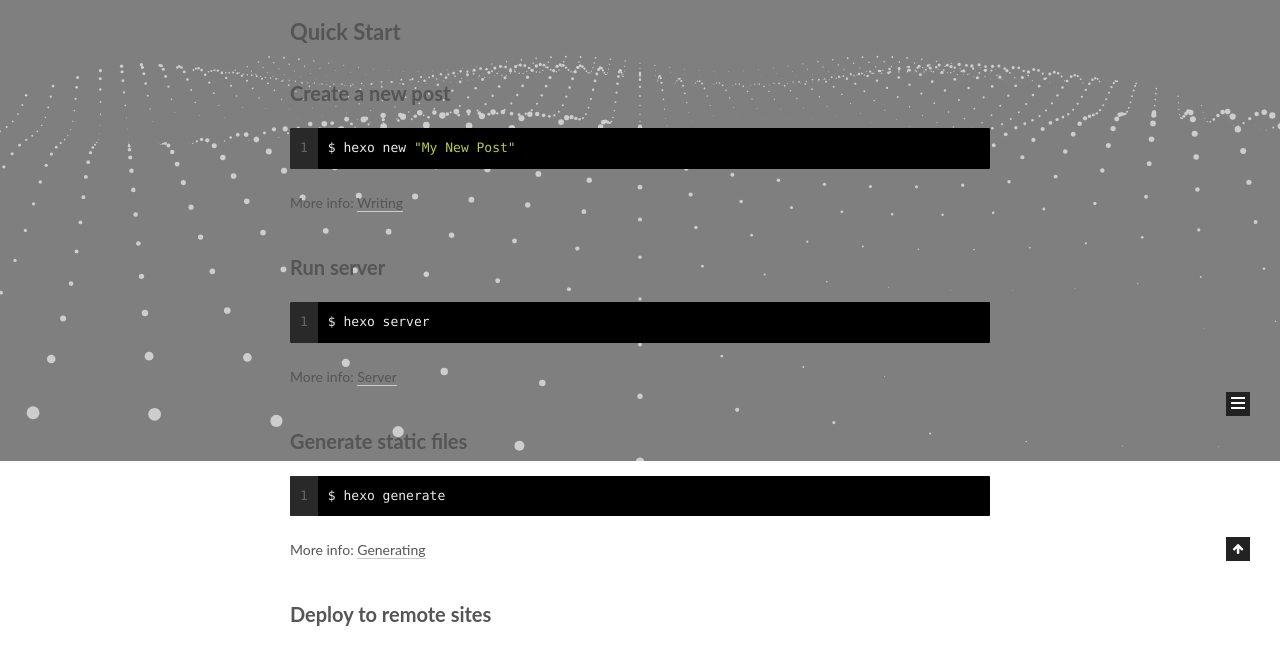
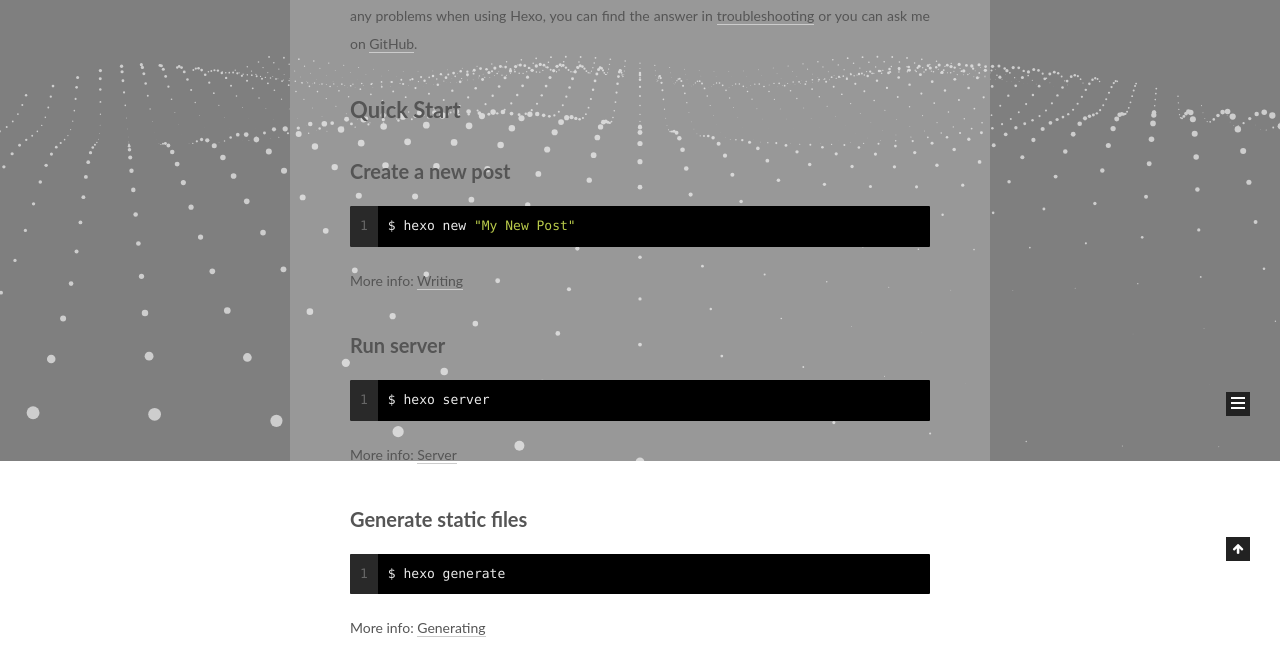
Before and after one commit to scARx/scARx.github.io, a plain HTML site: page index.html in a window 1280 px wide. Shown: the part 339-985 px from the top of the page. Drawn offline with Linux system fonts and the light colour scheme; animation ran at ten frames a second.

Commit message:
Site updated: 2018-04-05 23:16:48

```diff
--- a/css/main.css
+++ b/css/main.css
@@ -1822,7 +1822,7 @@
   width: 4px;
   height: 4px;
   border-radius: 50%;
-  background: #bb9f47;
+  background: #a87458;
 }
 .links-of-blogroll {
   font-size: 13px;
@@ -2904,3 +2904,8 @@
     text-align: center;
   }
 }
+.content {
+  border-radius: 40px;
+  padding: 30px 60px 30px 60px;
+  background: rgba(255,255,255,0.2) none repeat scroll !important;
+}
```
